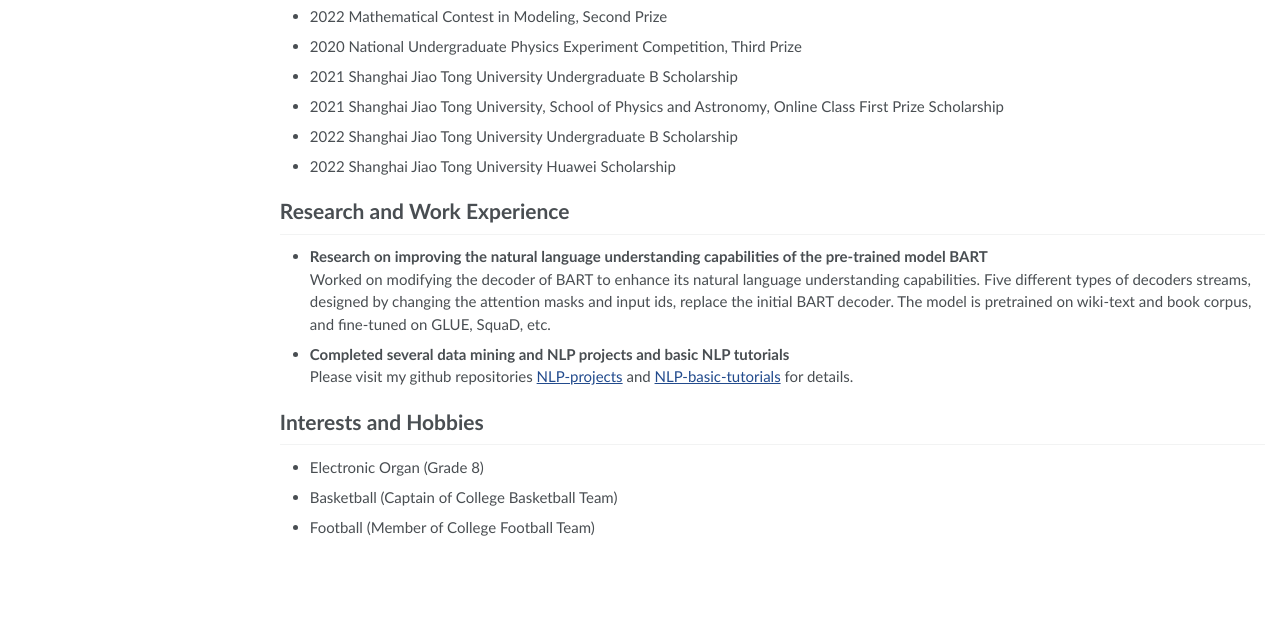
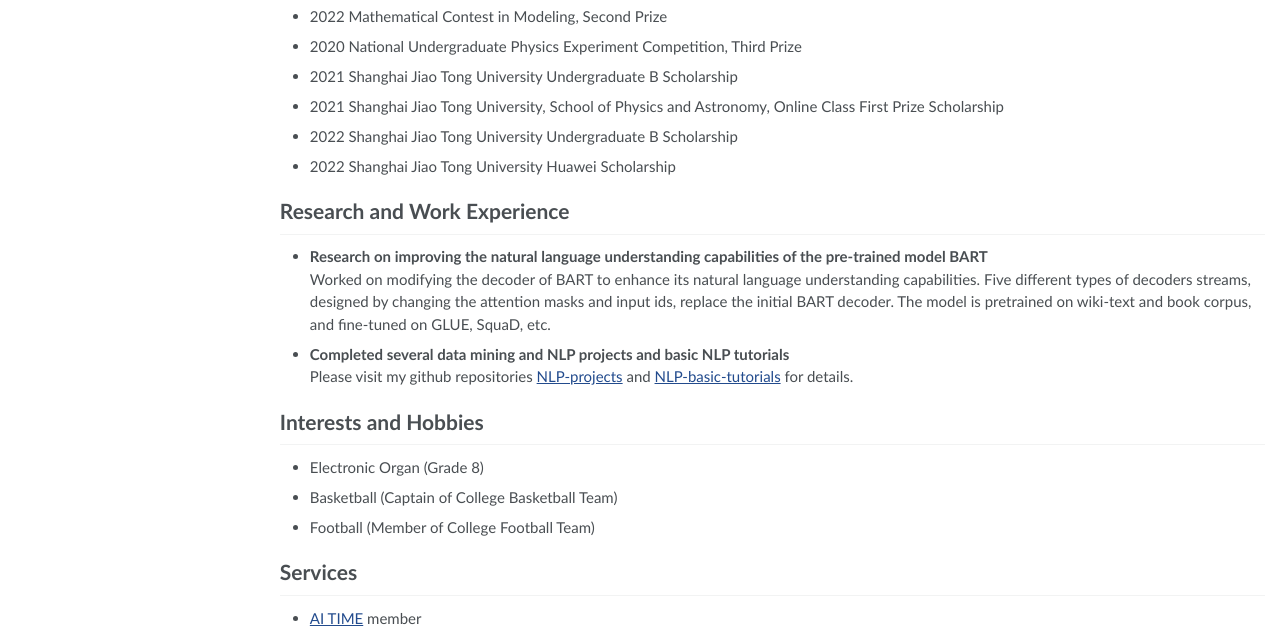
Before and after one commit to waltonfuture/waltonfuture.github.io, a plain HTML site: page index.html in a window 1280 px wide. Shown: the part 456-1100 px from the top of the page. Before the commit the page ends 1009 px from the top, so only its background shows below. Drawn offline with nearby package versions, Linux system fonts and the light colour scheme; some packages are replaced by stand-ins of ours; no server answers.

Commit message:
Update index.html

```diff
--- a/index.html
+++ b/index.html
@@ -224,6 +224,12 @@
                     <li>Football (Member of College Football Team)</li>
                 </ul>
 
+                <h1 id="-services">Services</h1>
+                <ul>
+                    <li><a href="http://www.aitime.cn/">AI TIME</a> member</li>
+                </ul>
+
+
             </section>
         </div>
     </article>
```
